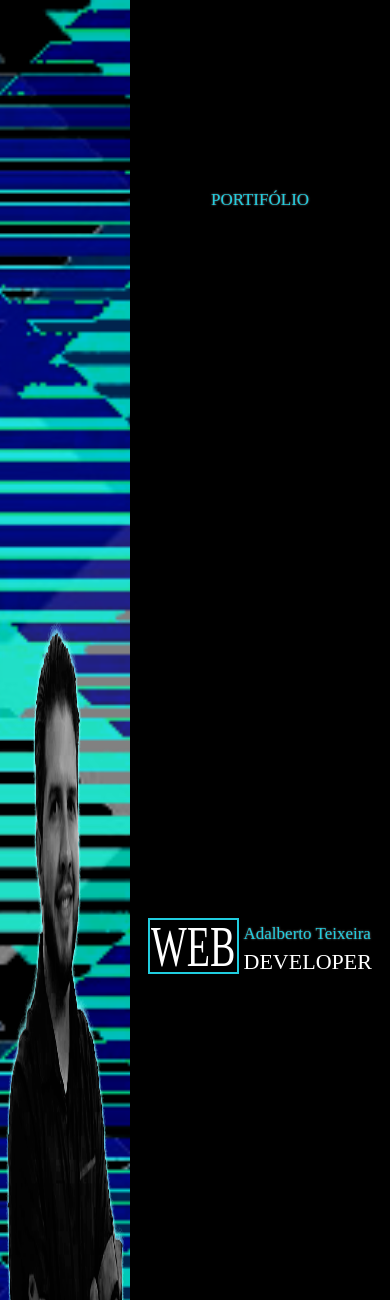
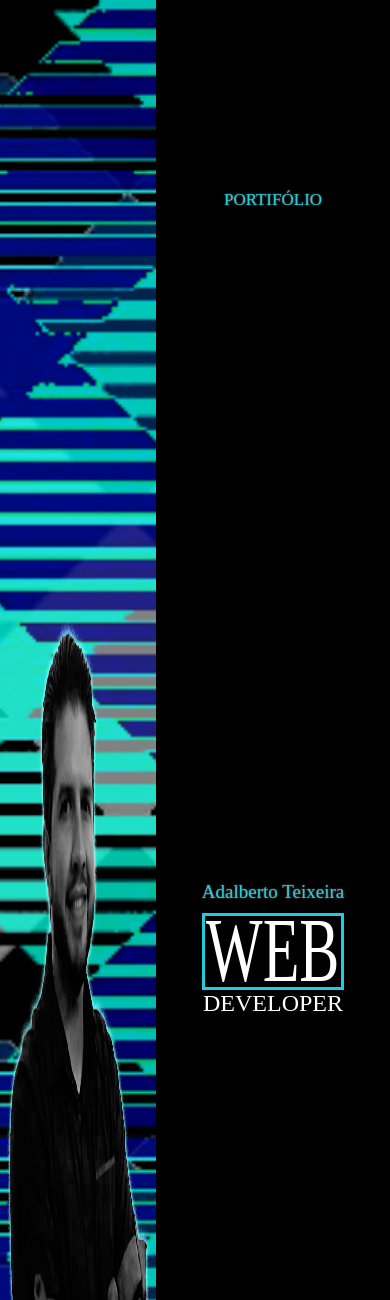
Before and after one commit to AdalbertoRT/portifolio, a PHP site: page / in a window 390 px wide. Shown: the top 1300 px of the page. Run offline with PHP 8.4, Linux system fonts and the light colour scheme.

Commit message:
reestilizando capa

```diff
--- a/css/style.css
+++ b/css/style.css
@@ -44,7 +44,7 @@ aside{
     flex-direction: column;
     color: white;
     position: relative;
-    flex: 2;
+    flex: 1;
 }
 aside a {
     text-decoration: none;
@@ -60,23 +60,29 @@ aside a {
 }
 #webDev {
     display: flex;
-    align-items: flex-end;
+    align-items: center;
+    justify-content: center;
+    flex-direction: column;
     transition: 0.7s;
+}
+#webDev > #nomeMobile {
+    font-size: 15px;
+    text-align: center;
+    margin-bottom: 10px;
 }
 #webDev:hover {
    text-shadow: 0 0 10px #fff;
 }
 #web {
-    border: 1px solid #20cddf;
+    border: 2px solid #20cddf;
     height: 100%;
     display: flex;
     justify-content: center;
     align-items: center;
     padding: 1px;
-    margin-right: 3px;
 }
 #web > span{
-    font-size: 36px;
+    font-size: 46px;
     -webkit-transform:scaleY(1.5); /* Safari and Chrome */
     -moz-transform:scaleY(1.5); /* Firefox */
     -ms-transform:scaleY(1.5); /* IE 9 */
@@ -96,6 +102,7 @@ aside a {
     font-size: 14px;
     transition: 0.7s;
     height: 50%;
+    display: none;
 }
 .scalable:hover {
     transform: scale(1.03);
@@ -423,19 +432,24 @@ aside > #ano{
 }
 @media only screen and (min-width: 376px) and (max-width: 425px) {
     /* CAPA */
+    aside {
+        flex: 1.5;
+    }
     #port{
         font-size: 17px;
     }
     #web {
-        border: 2px solid #20cddf;
+        border: 3px solid #20cddf;
         padding: 1px;
-        margin-right: 5px;
     }
     #web > span{
-        font-size: 38px;
+        font-size: 60px;
+    }
+    #webDev > #nomeMobile {
+        font-size: 19px;
     }
     #nome_dev > #dev{
-        font-size: 22px;
+        font-size: 24px;
     }
     #nome_dev > #nome {
         font-size: 17px;
--- a/index.php
+++ b/index.php
@@ -6,7 +6,7 @@
     <link rel="stylesheet" href="css/style.css">
     <!--    <link rel="stylesheet" href="css/bootstrap.min.css"> -->
     <!-- <script src="https://cdn.jsdelivr.net/npm/vue/dist/vue.js"></script> -->
-    <title>Adalberto Rodrigues Teixeira</title>
+    <title>Adalberto - Portifólio</title>
 </head>
 <body>
     <!-- CAPA DO PORTIFOLIO -->
@@ -19,6 +19,7 @@
         <aside>
             <div id="port"  class="scalable"><a href="">PORTIFÓLIO</a></div>
             <div id="webDev">
+                <div id="nomeMobile" class="scalable"><a href="">Adalberto <span id="sobrenome">Teixeira</span></a></div>
                 <div id="web">
                     <span class="titulo">WEB</span>
                 </div>
```
Also changed, not shown: other parts of css/style.css (+25 -6 lines).
